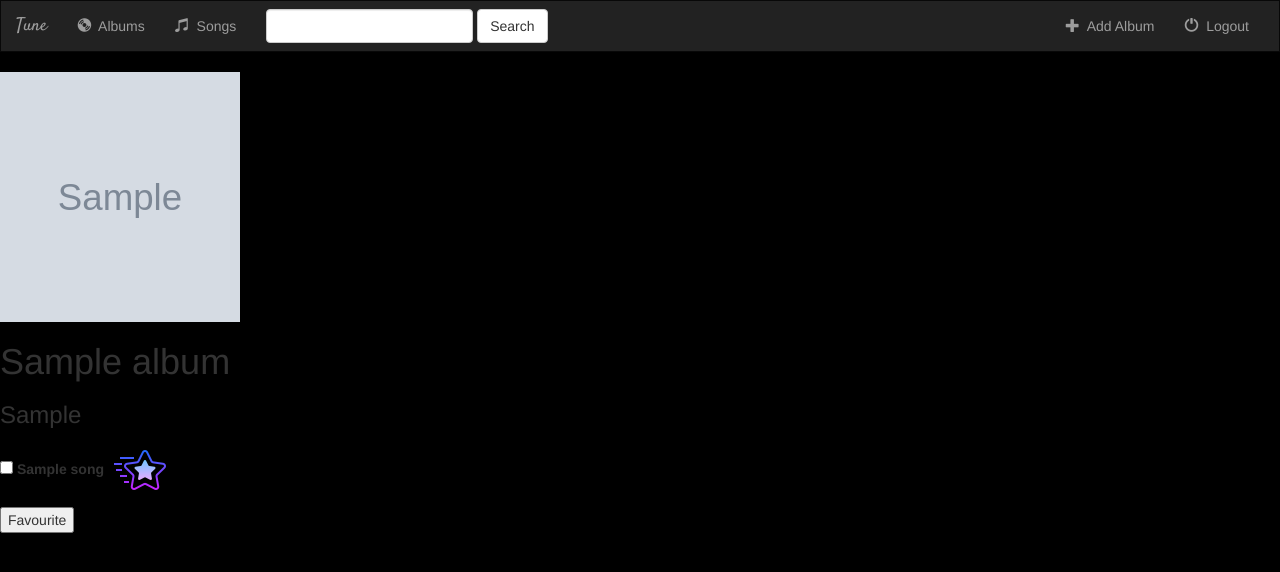
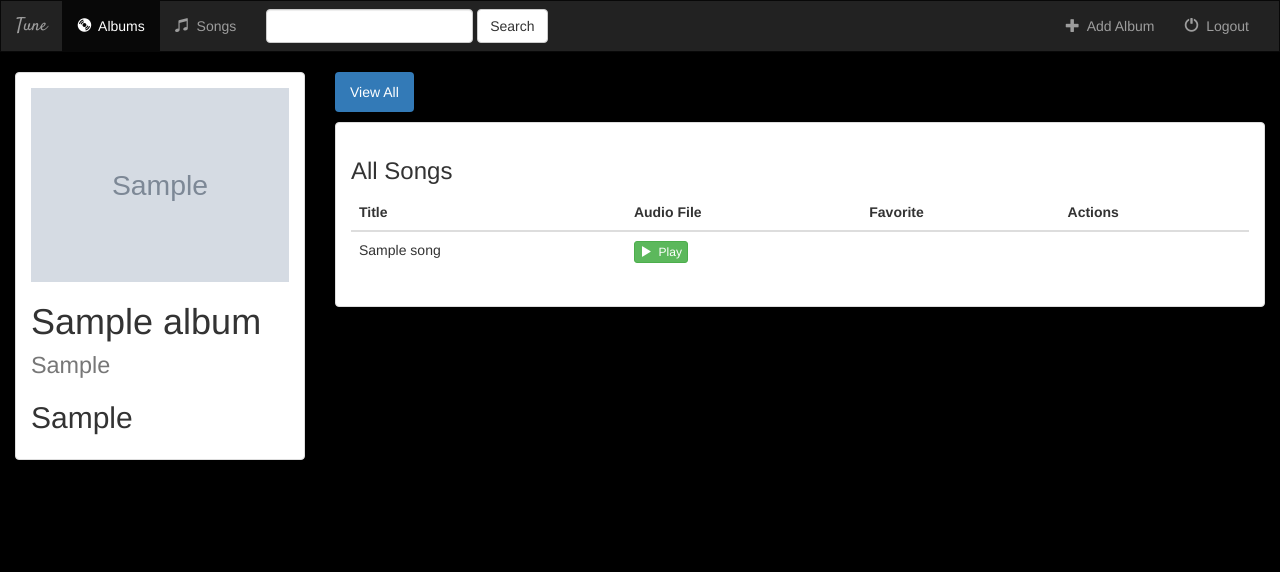
Before and after one commit to theyashshahs/Tune, a Django app: page /1/ in a window 1280 px wide. Shown: the top 572 px of the page. Run offline with Django 3.2, Linux system fonts and the light colour scheme; tables that the repository leaves empty hold one stand-in row (values such as "Sample post"); grey boxes marked "Sample" are stand-in pictures; some libraries are stand-ins or nearby versions.

Commit message:
:bug: DetaiView url errors

```diff
--- a/Tune/urls.py
+++ b/Tune/urls.py
@@ -1,18 +1,3 @@
-"""Tune URL Configuration
-
-The `urlpatterns` list routes URLs to views. For more information please see:
-    https://docs.djangoproject.com/en/2.2/topics/http/urls/
-Examples:
-Function views
-    1. Add an import:  from my_app import views
-    2. Add a URL to urlpatterns:  path('', views.home, name='home')
-Class-based views
-    1. Add an import:  from other_app.views import Home
-    2. Add a URL to urlpatterns:  path('', Home.as_view(), name='home')
-Including another URLconf
-    1. Import the include() function: from django.urls import include, path
-    2. Add a URL to urlpatterns:  path('blog/', include('blog.urls'))
-"""
 from django.contrib import admin
 from django.urls import path, include
 from django.conf import settings
--- a/WebTune/admin.py
+++ b/WebTune/admin.py
@@ -1,5 +1,5 @@
 from django.contrib import admin
-from .models import Album, Song
+from WebTune.models import Album, Song
 
 admin.site.register(Album)
 admin.site.register(Song)
--- a/WebTune/views.py
+++ b/WebTune/views.py
@@ -1,7 +1,6 @@
-from django.shortcuts import render, get_object_or_404
-from .models import Album, Song
 from django.views import generic
 from django.views.generic.edit import CreateView, UpdateView, DeleteView
+from WebTune.models import Album, Song
 
 
 class IndexView(generic.ListView):
--- a/templates/WebTune/details.html
+++ b/templates/WebTune/details.html
@@ -1,34 +1,90 @@
 {% extends 'WebTune/base.html' %}
-{% load static %}
-
-{% block title %}
-    Album Details
-{% endblock %}
-
+{% block title %}{{ album }}{% endblock %}
+{% block albums_active %}active{% endblock %}
 
 {% block body %}
-    <img src="{{ album.album_logo.url }}" height="250" width="240" alt="logo">
+    <div class="container-fluid songs-container">
 
-    <h1>{{  album.album_title }}</h1>
-    <h3>{{ album.artist }}</h3>
+        <div class="row">
 
-    {% if error_message %}
-        <p><strong>{{ error_message }}</strong></p>
+            <!-- Left Album Info -->
+            <div class="col-sm-4 col-md-3">
+                <div class="panel panel-default">
+                    <div class="panel-body">
+                        <a href="{% url 'WebTune:detail' album.id %}">
+                            {% if album.album_logo %}
+                                <img src="{{ album.album_logo.url }}" class="img-responsive" alt="logo">
+                            {% else %}
+                                <h3>No image to display</h3>
+                            {% endif %}
+                        </a>
+                        <h1>{{ album.album_title }} <small>{{ album.genre }}</small></h1>
+                        <h2>{{ album.artist }}</h2>
+                    </div>
+                </div>
+            </div>
 
-    {% endif %}
+            <!-- Right Song Info -->
+            <div class="col-sm-8 col-md-9">
 
-    <form action="/{{ album.id }}/favourite/" method="post">
-        {% csrf_token %}
-        {% for song in album.song_set.all %}
-            <input type="checkbox" id="song{{ forloop.counter }}" name="song" value="{{ song.id }}" />
-            <label for="song{{ forloop.counter }}">
-                {{ song.song_title }}
-                {% if song.is_favourite %}
-                    <img src="{% static 'WebTune/images/favourite.png' %}" alt="favourite-star">
-                {% endif %}
-            </label><br>
-        {% endfor %}
-        <input type="submit" value="Favourite">
-    </form>
+                <ul class="nav nav-pills" style="margin-bottom: 10px;">
+                    <li role="presentation" class="active"><a href="{% url 'WebTune:detail' album.id %}">View All</a></li>
+{#                    <li role="presentation"><a href="{% url 'WebTune:create_song' album.id %}">Add New Song</a></li>#}
+                </ul>
+
+                <div class="panel panel-default">
+                    <div class="panel-body">
+
+                        <h3>All Songs</h3>
+
+                        {% if error_message %}
+                            <p><strong>{{ error_message }}</strong></p>
+                        {% endif %}
+
+                        <table class="table">
+                            <thead>
+                            <tr>
+                                <th>Title</th>
+                                <th>Audio File</th>
+                                <th>Favorite</th>
+                                <th>Actions</th>
+                            </tr>
+                            </thead>
+                            <tbody>
+                            {% for song in album.song_set.all %}
+                                <tr>
+                                    <td>{{ song.song_title }}</td>
+                                    <td>
+                                        <a target="_blank" href="{{ song.audio_file.url }}">
+                                            <button type="button" class="btn btn-success btn-xs">
+                                                <span class="glyphicon glyphicon-play"></span>&nbsp; Play
+                                            </button>
+                                        </a>
+                                    </td>
+                                    <td>
+{#                                        <a href="{% url 'music:favorite' song.id %}" class="btn-favorite"><span class="glyphicon glyphicon-star {% if song.is_favorite %}active{% endif %}"></span></a>#}
+                                    </td>
+{#                                    <td>#}
+{#                                        <form action="{% url 'music:delete_song' album.id song.id %}" method="post" style="display: inline;">#}
+{#                                            {% csrf_token %}#}
+{#                                            <input type="hidden" name="song_id" value="{{ song.id }}" />#}
+{#                                            <button type="submit" class="btn btn-danger btn-xs">#}
+{#                                                <span class="glyphicon glyphicon-remove"></span>&nbsp; Delete#}
+{#                                            </button>#}
+{#                                        </form>#}
+{#                                    </td>#}
+                                </tr>
+                            {% endfor %}
+                            </tbody>
+                        </table>
+
+                    </div>
+                </div>
+
+            </div>
+
+        </div>
+
+    </div>
 
 {% endblock %}
```
Also changed, not shown: Tune/media/=logos/interstellar.jpg (added).
